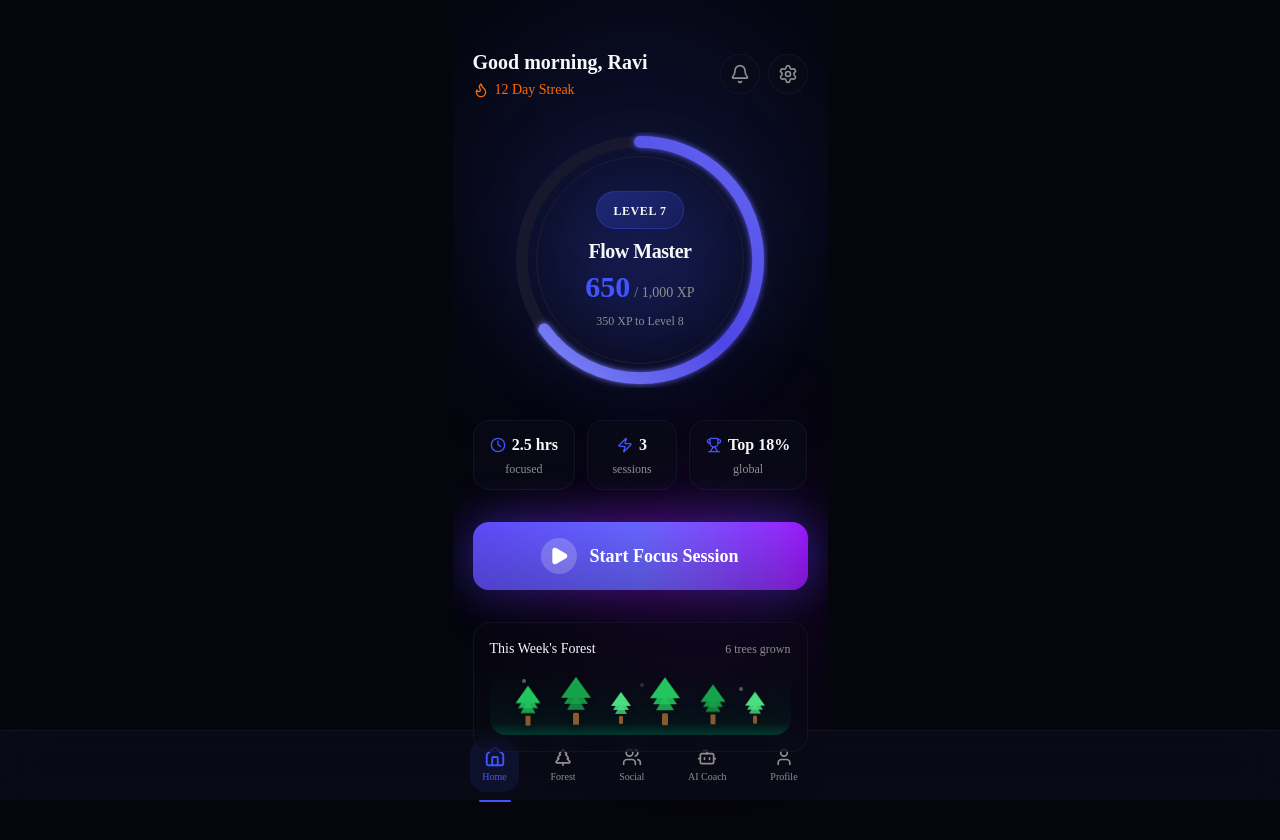
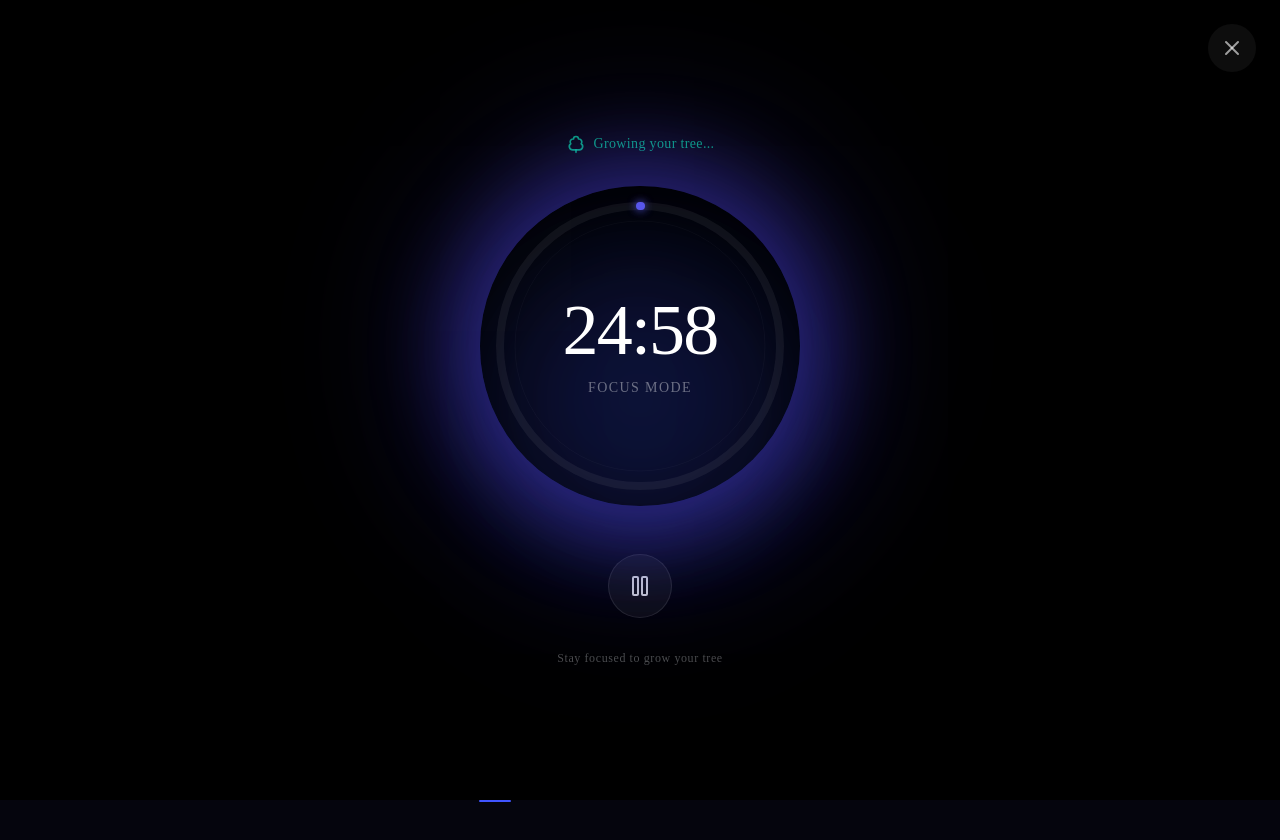
Before and after one commit to Manojkumar149/v0-focus-guard-mobile-app, a Next.js app: page / in a window 1280 px wide. Both pictures are taken after a click on the button "Start Focus Session". Shown: the top 840 px of the page. After the commit the page ends 800 px from the top, so only its background shows below. Built offline with nearby package versions, Linux system fonts and the light colour scheme.

Commit message:
feat: add immersive focus timer screen\n\nCreate full-immersion timer with black background, large typography, pulsing glow, progress ring, pause/play, and tree growth indicator.

```diff
--- a/components/focus-guard/focus-button.tsx
+++ b/components/focus-guard/focus-button.tsx
@@ -2,12 +2,29 @@
 
 import { useState } from "react"
 import { Play } from "lucide-react"
+import { FocusTimerScreen } from "./focus-timer-screen"
 
-export function FocusButton() {
+interface FocusButtonProps {
+  initialMinutes?: number
+}
+
+export function FocusButton({ initialMinutes = 25 }: FocusButtonProps) {
   const [isHovered, setIsHovered] = useState(false)
+  const [showTimer, setShowTimer] = useState(false)
+
+  if (showTimer) {
+    return (
+      <FocusTimerScreen
+        initialMinutes={initialMinutes}
+        onClose={() => setShowTimer(false)}
+        onComplete={() => setShowTimer(false)}
+      />
+    )
+  }
 
   return (
     <button
+      onClick={() => setShowTimer(true)}
       onMouseEnter={() => setIsHovered(true)}
       onMouseLeave={() => setIsHovered(false)}
       className="relative group w-full"
--- /dev/null
+++ b/components/focus-guard/focus-timer-screen.tsx
@@ -0,0 +1,195 @@
+"use client"
+
+import { useEffect, useState, useCallback } from "react"
+import { X, Pause, Play, TreeDeciduous } from "lucide-react"
+
+interface FocusTimerScreenProps {
+  initialMinutes?: number
+  onClose: () => void
+  onComplete?: () => void
+}
+
+export function FocusTimerScreen({
+  initialMinutes = 25,
+  onClose,
+  onComplete
+}: FocusTimerScreenProps) {
+  const [totalSeconds, setTotalSeconds] = useState(initialMinutes * 60)
+  const [isRunning, setIsRunning] = useState(true)
+  const [isPulsing, setIsPulsing] = useState(true)
+
+  const initialTotalSeconds = initialMinutes * 60
+  const progress = ((initialTotalSeconds - totalSeconds) / initialTotalSeconds) * 100
+  const circumference = 2 * Math.PI * 140
+  const strokeDashoffset = circumference - (progress / 100) * circumference
+
+  const minutes = Math.floor(totalSeconds / 60)
+  const seconds = totalSeconds % 60
+
+  useEffect(() => {
+    if (!isRunning || totalSeconds <= 0) {
+      if (totalSeconds <= 0 && onComplete) {
+        onComplete()
+      }
+      return
+    }
+
+    const interval = setInterval(() => {
+      setTotalSeconds((prev) => prev - 1)
+    }, 1000)
+
+    return () => clearInterval(interval)
+  }, [isRunning, totalSeconds, onComplete])
+
+  const togglePause = useCallback(() => {
+    setIsRunning((prev) => !prev)
+    setIsPulsing((prev) => !prev)
+  }, [])
+
+  const formatTime = (mins: number, secs: number) => {
+    return `${mins.toString().padStart(2, "0")}:${secs.toString().padStart(2, "0")}`
+  }
+
+  return (
+    <div className="fixed inset-0 bg-black flex flex-col items-center justify-center z-50">
+      {/* Ambient glow layers */}
+      <div
+        className={`absolute w-96 h-96 rounded-full bg-primary/10 blur-[100px] transition-opacity duration-1000 ${
+          isPulsing ? "animate-pulse" : "opacity-30"
+        }`}
+      />
+      <div
+        className={`absolute w-72 h-72 rounded-full bg-primary/20 blur-[60px] transition-opacity duration-1000 ${
+          isPulsing ? "animate-pulse" : "opacity-20"
+        }`}
+        style={{ animationDelay: "0.5s" }}
+      />
+
+      {/* Close button */}
+      <button
+        onClick={onClose}
+        className="absolute top-6 right-6 p-3 rounded-full bg-white/5 hover:bg-white/10 transition-colors"
+        aria-label="Close timer"
+      >
+        <X className="w-6 h-6 text-white/60" />
+      </button>
+
+      {/* Growing tree indicator */}
+      <div className="flex items-center gap-2 mb-8 text-emerald-400/80">
+        <TreeDeciduous className="w-5 h-5" />
+        <span className="text-sm font-medium tracking-wide">Growing your tree...</span>
+      </div>
+
+      {/* Timer ring */}
+      <div className="relative flex items-center justify-center">
+        {/* Pulsing outer glow */}
+        <div
+          className={`absolute inset-0 rounded-full transition-all duration-1000 ${
+            isPulsing
+              ? "shadow-[0_0_60px_20px_rgba(79,70,229,0.3),0_0_120px_40px_rgba(79,70,229,0.15)]"
+              : "shadow-[0_0_30px_10px_rgba(79,70,229,0.15)]"
+          }`}
+          style={{
+            animation: isPulsing ? "timerPulse 2s ease-in-out infinite" : "none"
+          }}
+        />
+
+        <svg className="w-80 h-80 -rotate-90" viewBox="0 0 320 320">
+          {/* Background track */}
+          <circle
+            cx="160"
+            cy="160"
+            r="140"
+            fill="none"
+            stroke="rgba(255,255,255,0.06)"
+            strokeWidth="8"
+          />
+
+          {/* Progress gradient */}
+          <defs>
+            <linearGradient id="timerGradient" x1="0%" y1="0%" x2="100%" y2="100%">
+              <stop offset="0%" stopColor="#818CF8" />
+              <stop offset="50%" stopColor="#4F46E5" />
+              <stop offset="100%" stopColor="#6366F1" />
+            </linearGradient>
+            <filter id="timerGlow" x="-50%" y="-50%" width="200%" height="200%">
+              <feGaussianBlur stdDeviation="4" result="coloredBlur"/>
+              <feMerge>
+                <feMergeNode in="coloredBlur"/>
+                <feMergeNode in="SourceGraphic"/>
+              </feMerge>
+            </filter>
+          </defs>
+
+          {/* Progress circle */}
+          <circle
+            cx="160"
+            cy="160"
+            r="140"
+            fill="none"
+            stroke="url(#timerGradient)"
+            strokeWidth="8"
+            strokeLinecap="round"
+            strokeDasharray={circumference}
+            strokeDashoffset={strokeDashoffset}
+            filter="url(#timerGlow)"
+            className="transition-all duration-1000 ease-linear"
+          />
+
+          {/* Inner decorative ring */}
+          <circle
+            cx="160"
+            cy="160"
+            r="125"
+            fill="none"
+            stroke="rgba(255,255,255,0.03)"
+            strokeWidth="1"
+          />
+        </svg>
+
+        {/* Center time display */}
+        <div className="absolute inset-0 flex flex-col items-center justify-center">
+          <span
+            className="text-7xl font-extralight text-white tracking-tight tabular-nums"
+            style={{ fontVariantNumeric: "tabular-nums" }}
+          >
+            {formatTime(minutes, seconds)}
+          </span>
+          <span className="text-white/40 text-sm mt-3 tracking-widest uppercase">
+            {isRunning ? "Focus Mode" : "Paused"}
+          </span>
+        </div>
+      </div>
+
+      {/* Pause/Play button */}
+      <button
+        onClick={togglePause}
+        className="mt-12 w-16 h-16 rounded-full bg-white/5 border border-white/10 flex items-center justify-center hover:bg-white/10 transition-all hover:scale-105 active:scale-95"
+        aria-label={isRunning ? "Pause" : "Resume"}
+      >
+        {isRunning ? (
+          <Pause className="w-6 h-6 text-white/80" />
+        ) : (
+          <Play className="w-6 h-6 text-white/80 ml-1" />
+        )}
+      </button>
+
+      {/* Session info */}
+      <p className="mt-8 text-white/30 text-xs tracking-wider">
+        Stay focused to grow your tree
+      </p>
+
+      {/* CSS for custom pulse animation */}
+      <style jsx>{`
+        @keyframes timerPulse {
+          0%, 100% {
+            box-shadow: 0 0 60px 20px rgba(79,70,229,0.3), 0 0 120px 40px rgba(79,70,229,0.15);
+          }
+          50% {
+            box-shadow: 0 0 80px 30px rgba(79,70,229,0.4), 0 0 160px 60px rgba(79,70,229,0.2);
+          }
+        }
+      `}</style>
+    </div>
+  )
+}
```
Also changed, not shown: 1 other file (tests, documents, lock files or other folders).
